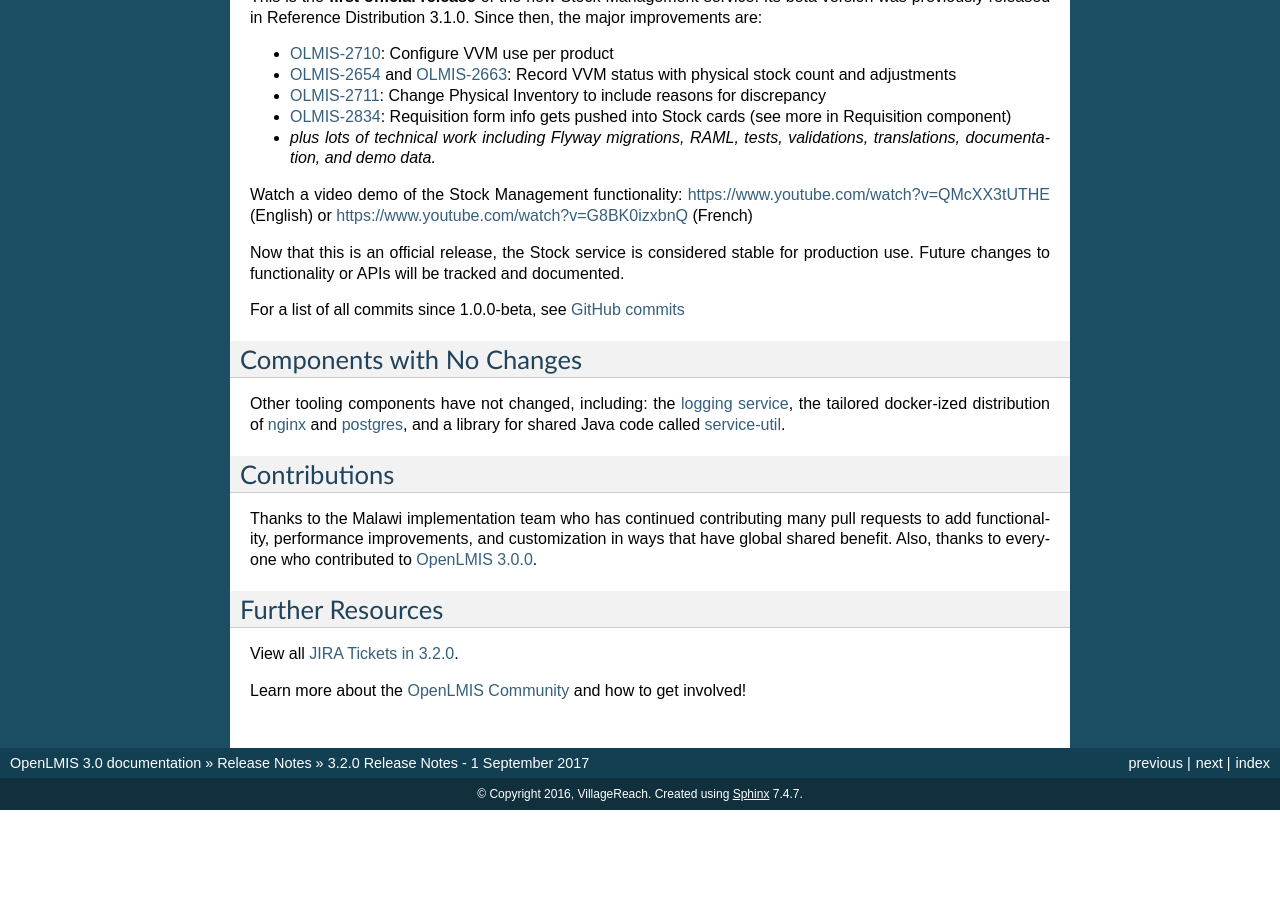
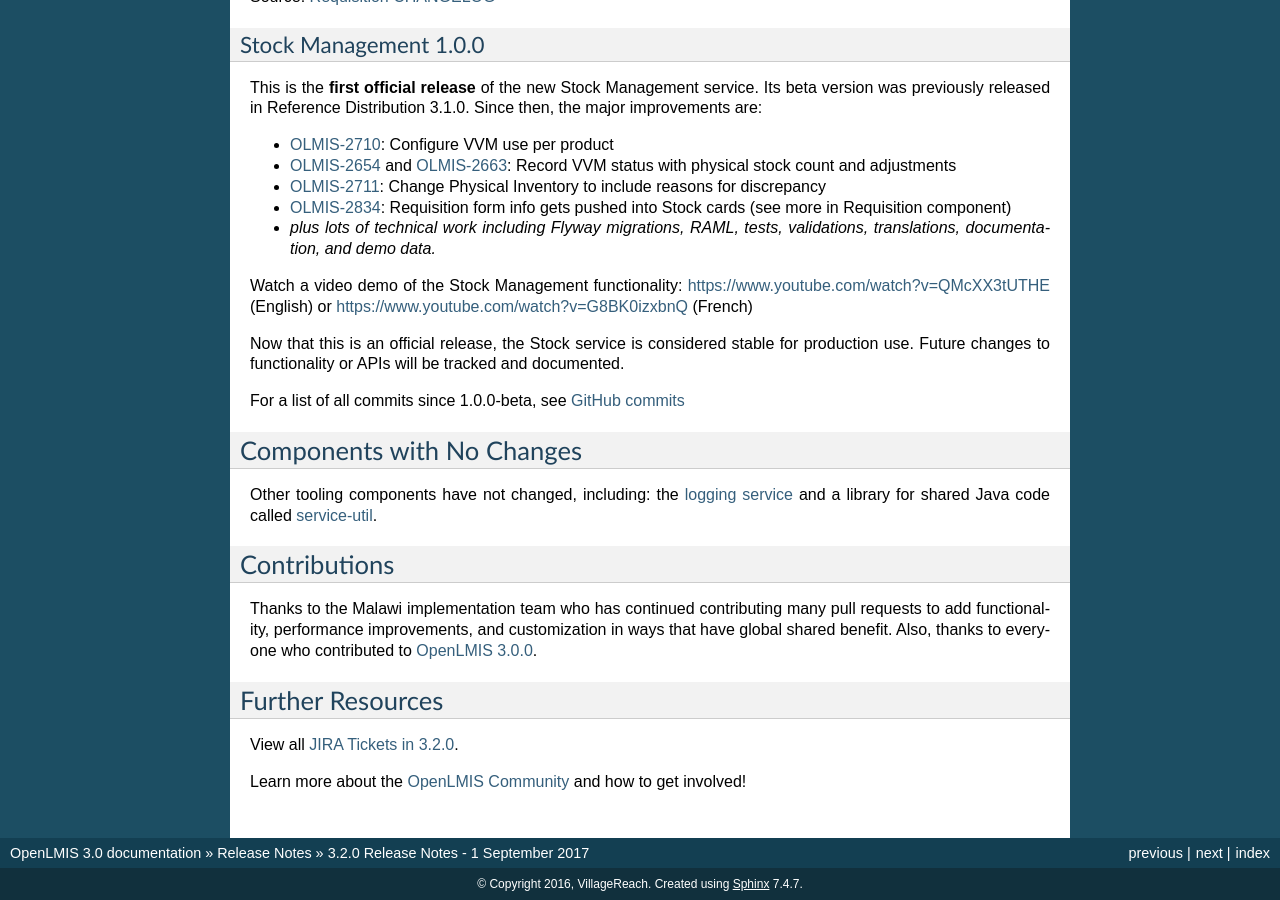
Before and after one commit to OpenLMIS/openlmis-ref-distro, a Sphinx documentation site: the page built from docs/source/releases/openlmis-ref-distro-v3.1.2.rst, in a window 1280 px wide and 900 px high, scrolled down 5604 px. Built offline with Sphinx 7.4.7, drawn with Linux system fonts in a browser that asks for light colours; pages that are not in the unit, such as notebooks, are missing from menus; before the commit the page ends 6414 px from its top, so only the background shows below that.

```diff
--- a/docs/source/releases/openlmis-ref-distro-v3.1.2.rst
+++ b/docs/source/releases/openlmis-ref-distro-v3.1.2.rst
@@ -373,10 +378,8 @@
 ==========================
 
 Other tooling components have not changed, including: the `logging service
-<https://github.com/OpenLMIS/openlmis-rsyslog>`_, the tailored docker-ized distribution of `nginx
-<https://github.com/OpenLMIS/openlmis-nginx>`_ and `postgres
-<https://github.com/OpenLMIS/postgres>`_, and a library for shared Java code called `service-util
-<https://github.com/OpenLMIS/openlmis-service-util>`_.
+<https://github.com/OpenLMIS/openlmis-rsyslog>`_ and a library for shared Java code called
+`service-util <https://github.com/OpenLMIS/openlmis-service-util>`_.
 
 Contributions
 =============
```
Also changed, not shown: other parts of docs/source/releases/openlmis-ref-distro-v3.1.2.rst (+5 -0 lines).
